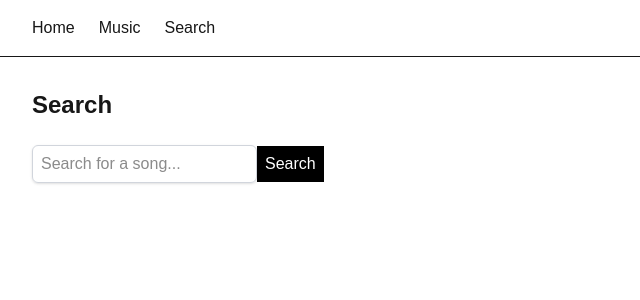
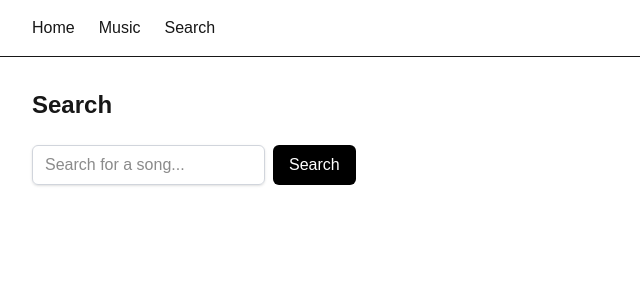
Before and after one commit to ZyphenSVC/Orchard, a Next.js app: page /search in a window 1280 px wide. Shown: the top 300 px of the page, without its empty margins (0-640 px from the left). Built offline with nearby package versions, Linux system fonts and the light colour scheme; no server answers.

Commit message:
scrap, too expensive to maintain

```diff
--- a/src/api/api.ts
+++ b/src/api/api.ts
@@ -1,16 +1,25 @@
-import type { HeartBeatResponse, MessageResponse, SearchResponse } from "@/types/api"
+import type {
+  HeartBeatResponse,
+  MessageResponse,
+  MusicSearchResponse,
+} from "@/types/api";
 
 const baseUrl = process.env.NEXT_PUBLIC_BACKEND_URL;
 
-if (!baseUrl) throw new Error("NEXT_PUBLIC_BACKEND_URL not defined.");
+if (!baseUrl) {
+  throw new Error("NEXT_PUBLIC_BACKEND_URL not defined.");
+}
 
 export async function getHeartbeat(): Promise<HeartBeatResponse> {
   const res = await fetch(`${baseUrl}/api/heartbeat`, {
-        cache: "no-store"
+    cache: "no-store",
   });
 
-    if(!res.ok) throw new Error("Failed to fetch backend heartbeat");
-    return res.json()
+  if (!res.ok) {
+    throw new Error("Failed to fetch heartbeat.");
+  }
+
+  return res.json();
 }
 
 export async function getMusicTest(): Promise<MessageResponse> {
@@ -19,18 +28,23 @@ export async function getMusicTest(): Promise<MessageResponse> {
   });
 
   if (!res.ok) {
-        throw new Error("Failed to fetch music test");
-    }
-    return res.json()
+    throw new Error("Failed to fetch music test.");
   }
 
-export async function searchMusic(value: string): Promise<SearchResponse> {
-    const res = await fetch(`${baseUrl}/api/music/search?value=${encodeURIComponent(value)}`, {
+  return res.json();
+}
+
+export async function searchMusic(value: string): Promise<MusicSearchResponse> {
+  const res = await fetch(
+    `${baseUrl}/api/music/search?value=${encodeURIComponent(value)}`,
+    {
       cache: "no-store",
-    });
+    }
+  );
 
   if (!res.ok) {
-        throw new Error("Failed to fetch music test");
+    throw new Error("Failed to search music.");
   }
-    return res.json()
+
+  return res.json();
 }
--- /dev/null
+++ b/src/app/search/SearchBox.tsx
@@ -0,0 +1,42 @@
+"use client";
+
+import { useState } from "react";
+import { useRouter, useSearchParams } from "next/navigation";
+
+export default function SearchBox() {
+  const router = useRouter();
+  const searchParams = useSearchParams();
+  const initialValue = searchParams.get("value") ?? "";
+  const [value, setValue] = useState(initialValue);
+
+  function handleSubmit(e: React.FormEvent) {
+    e.preventDefault();
+
+    const trimmed = value.trim();
+
+    if (!trimmed) {
+      router.push("/search");
+      return;
+    }
+
+    router.push(`/search?value=${encodeURIComponent(trimmed)}`);
+  }
+
+  return (
+    <form onSubmit={handleSubmit} className="mt-6 flex gap-2">
+      <input
+        type="text"
+        value={value}
+        onChange={(e) => setValue(e.target.value)}
+        placeholder="Search for a song..."
+        className="border border-gray-300 rounded-md shadow-sm px-3 py-2 leading-tight"
+      />
+      <button
+        type="submit"
+        className="bg-black text-white px-4 py-2 rounded-md"
+      >
+        Search
+      </button>
+    </form>
+  );
+}
--- a/src/app/search/SearchClient.tsx
+++ /dev/null
@@ -1,45 +0,0 @@
-"use client";
-import { searchMusic } from "@/api/api"
-import { useState } from "react";
-export default function SearchClient() {
-    const [value, setValue] = useState("");
-    const [result, setResult] = useState<string | null>(null);
-    const [loading, setLoading] = useState(false);
-
-    async function handleSubmit() {
-        if (!value) return;
-        setLoading(true);
-        try {
-            const res = await searchMusic(value);
-            setResult(res.value);
-        } catch (error) {
-            console.error(error);
-            setResult("Error fetching result");
-        } finally {
-            setLoading(false);
-        }
-    }
-    return (
-        <div className="mt-6">
-            <input
-                type="text"
-                value={value}
-                onChange={(e) => setValue(e.target.value)}
-                placeholder="Search for a song..."
-                className="border border-gray-300 rounded-md shadow-sm px-2 py-2 leading-tight"
-            />
-            <button
-                onClick={handleSubmit}
-                className="bg-black text-white px-2 py-2 leading-tight"
-            >
-                Search
-            </button>
-            {loading && <p className="mt-4">Loading...</p>}
-            {result && (
-                <p className="mt-4">
-                    Result: <strong>{result}</strong>
-                </p>
-            )}
-        </div>
-    )
-}
--- a/src/app/search/page.tsx
+++ b/src/app/search/page.tsx
@@ -1,10 +1,35 @@
-import SearchClient from "@/app/search/SearchClient";
+import SearchBox from "./SearchBox";
+import { searchMusic } from "@/api/api";
 
-export default async function SearchPage() {
-    return (
-        <main className="p-8">
-            <h1 className="text-2xl font-bold">Search</h1>
-            <SearchClient />
-        </main>
-    );
+type SearchPageProps = {
+  searchParams: Promise<{
+    value?: string;
+  }>;
+};
+
+export default async function SearchPage({ searchParams }: SearchPageProps) {
+  const { value } = await searchParams;
+  const normalizedValue = value?.trim() ?? "";
+  const result = normalizedValue ? await searchMusic(normalizedValue) : null;
+
+  return (
+    <main className="p-8">
+      <h1 className="text-2xl font-bold">Search</h1>
+      <SearchBox />
+
+      {result && (
+        <div className="mt-6 space-y-1">
+          <p>
+            Message: <strong>{result.message}</strong>
+          </p>
+          <p>
+            Value: <strong>{result.value}</strong>
+          </p>
+          <p>
+            Source: <strong>{result.source}</strong>
+          </p>
+        </div>
+      )}
+    </main>
+  );
 }
--- a/src/types/api.ts
+++ b/src/types/api.ts
@@ -10,3 +10,9 @@ export interface SearchResponse {
     message: string;
     value: string;
 }
+
+export interface MusicSearchResponse {
+  message: string;
+  value: string;
+  source: string;
+}
```
Also changed, not shown: 1 other file (tests, documents, lock files or other folders). Lines whose indentation alone changed are shown as unchanged.
